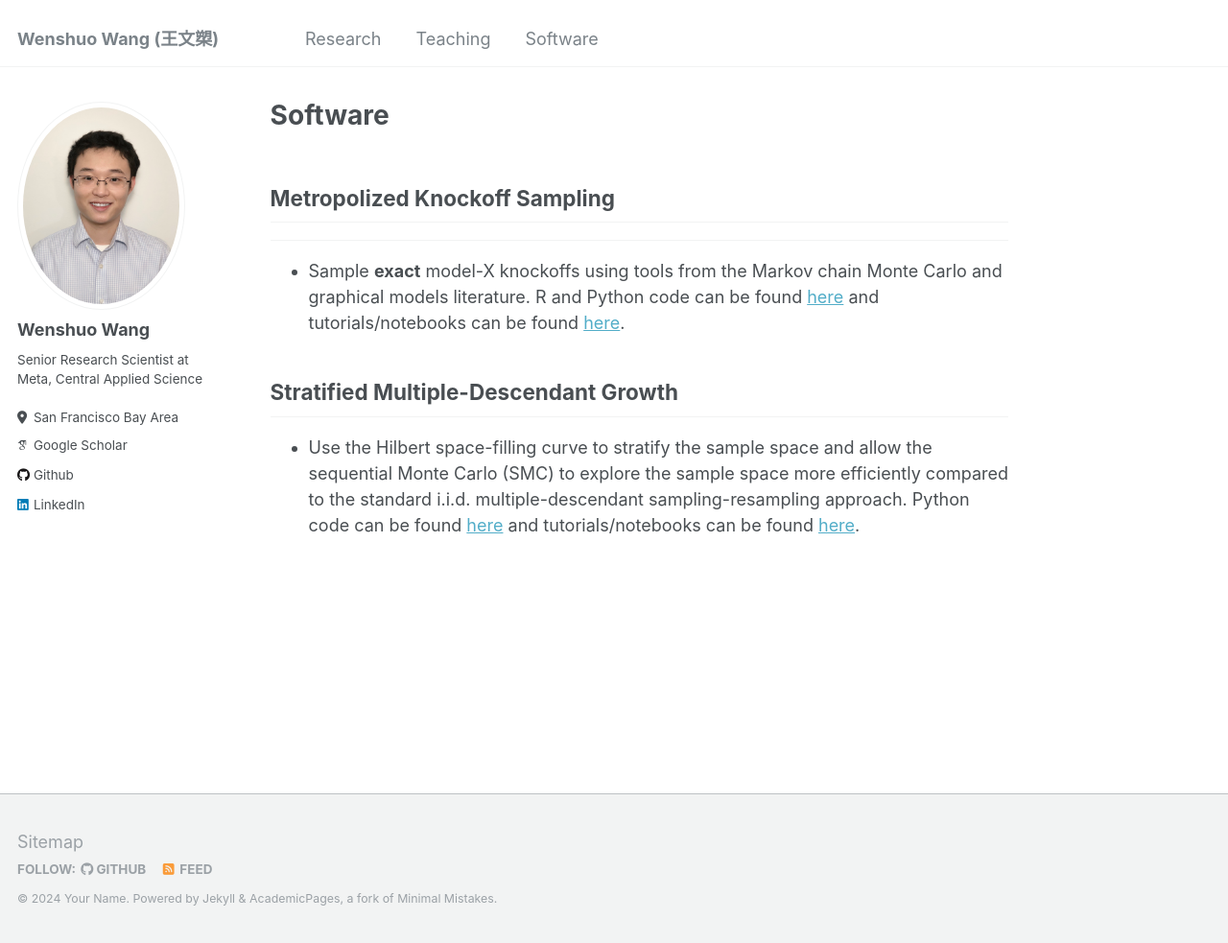
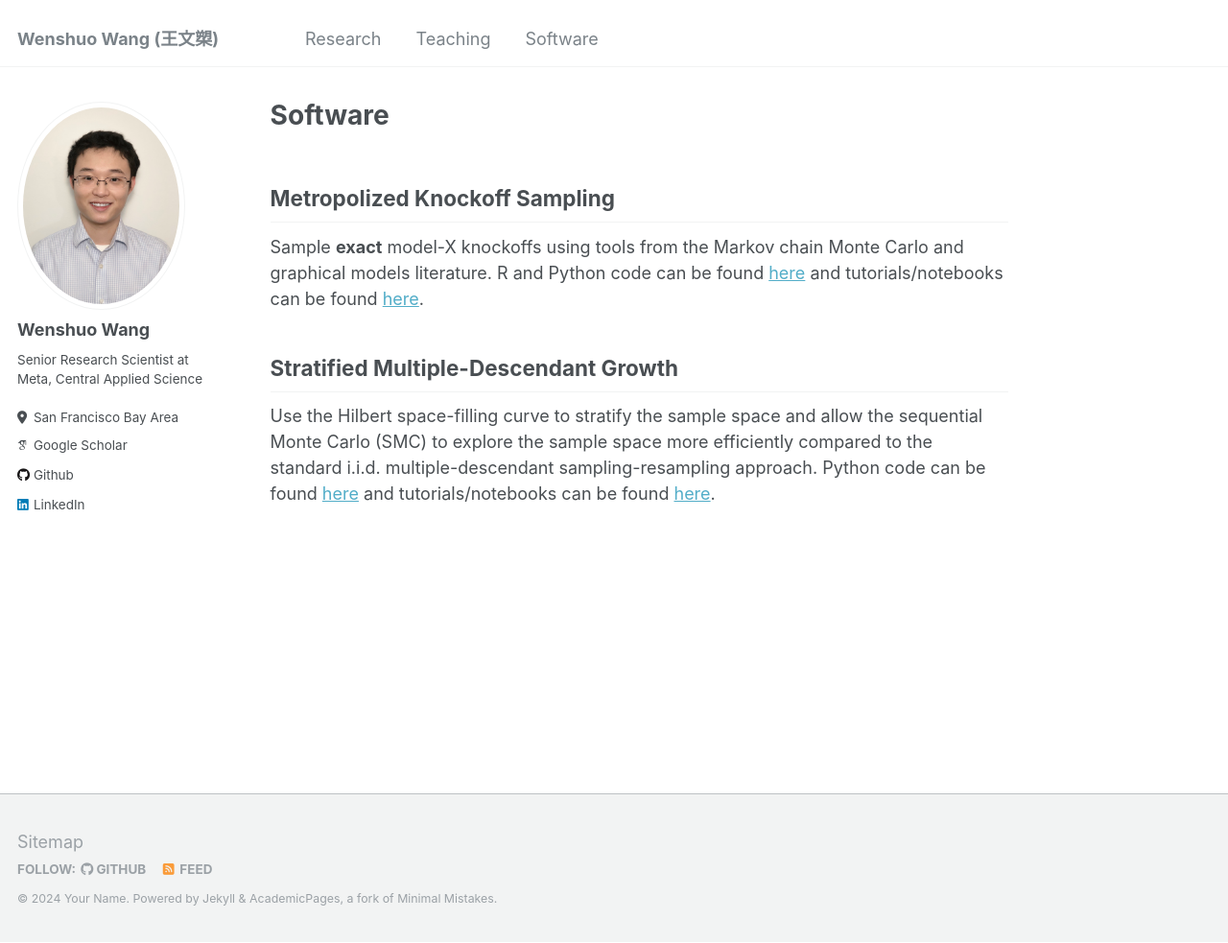
Before and after one commit to wenshuow/wenshuow.github.io, a Jekyll site: the page built from _pages/software.md, in a window 1280 px wide and 983 px high. Shown: the whole window at 96% size. Built offline with Jekyll 4.4.1, drawn with Linux system fonts in a browser that asks for light colours; some web fonts are replaced.

Commit message:
Update software.md

```diff
--- a/_pages/software.md
+++ b/_pages/software.md
@@ -4,16 +4,7 @@ title: "Software"
 author_profile: true
 ---
 ## Metropolized Knockoff Sampling
-------
-<ul>
-  <li class="info"><p>
-  Sample <strong>exact</strong>&nbsp;model-X knockoffs using tools from the Markov chain Monte Carlo and graphical models literature. R and Python code can be found <a data-url="https://github.com/wenshuow/metro" href="https://github.com/wenshuow/metro" target="_blank" title="Metropolized Knockoff Sampling: GitHub page">here</a>&nbsp;and tutorials/notebooks can be found <a data-url="http://web.stanford.edu/group/candes/metro/" href="http://web.stanford.edu/group/candes/metro/" target="_blank" title="Metropolized Knockoff Sampling Tutorial">here</a>.
-</p></li>
-</ul>
+Sample <strong>exact</strong>&nbsp;model-X knockoffs using tools from the Markov chain Monte Carlo and graphical models literature. R and Python code can be found <a data-url="https://github.com/wenshuow/metro" href="https://github.com/wenshuow/metro" target="_blank" title="Metropolized Knockoff Sampling: GitHub page">here</a>&nbsp;and tutorials/notebooks can be found <a data-url="http://web.stanford.edu/group/candes/metro/" href="http://web.stanford.edu/group/candes/metro/" target="_blank" title="Metropolized Knockoff Sampling Tutorial">here</a>.
 
 ## Stratified Multiple-Descendant Growth
-<ul>
-  <li class="info"><p>
-  Use the Hilbert space-filling curve to stratify the sample space and allow the sequential Monte Carlo (SMC) to explore the sample space more efficiently compared to the standard i.i.d. multiple-descendant sampling-resampling approach. Python code can be found <a href="https://github.com/JunLiuLab/smg" target="_blank" title="Stratified Multiple-Descendant Growth: GitHub page">here</a> and tutorials/notebooks can be found <a href="http://wenshuow.github.io/smg" target="_blank" title="Stratified Multiple-Descendant Growth Tutorial">here</a>.
-</p></li>
-</ul>
+Use the Hilbert space-filling curve to stratify the sample space and allow the sequential Monte Carlo (SMC) to explore the sample space more efficiently compared to the standard i.i.d. multiple-descendant sampling-resampling approach. Python code can be found <a href="https://github.com/JunLiuLab/smg" target="_blank" title="Stratified Multiple-Descendant Growth: GitHub page">here</a> and tutorials/notebooks can be found <a href="http://wenshuow.github.io/smg" target="_blank" title="Stratified Multiple-Descendant Growth Tutorial">here</a>.
```
